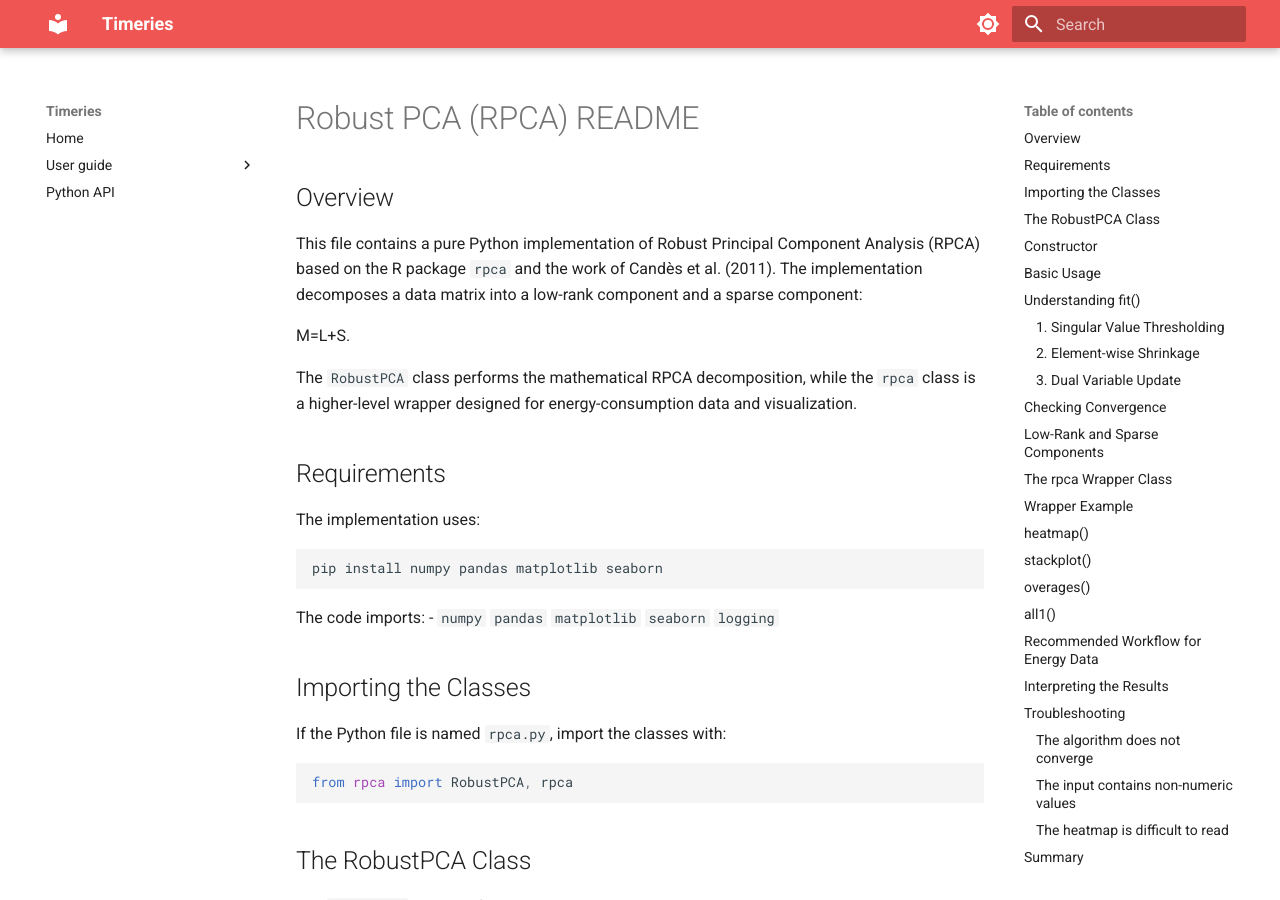
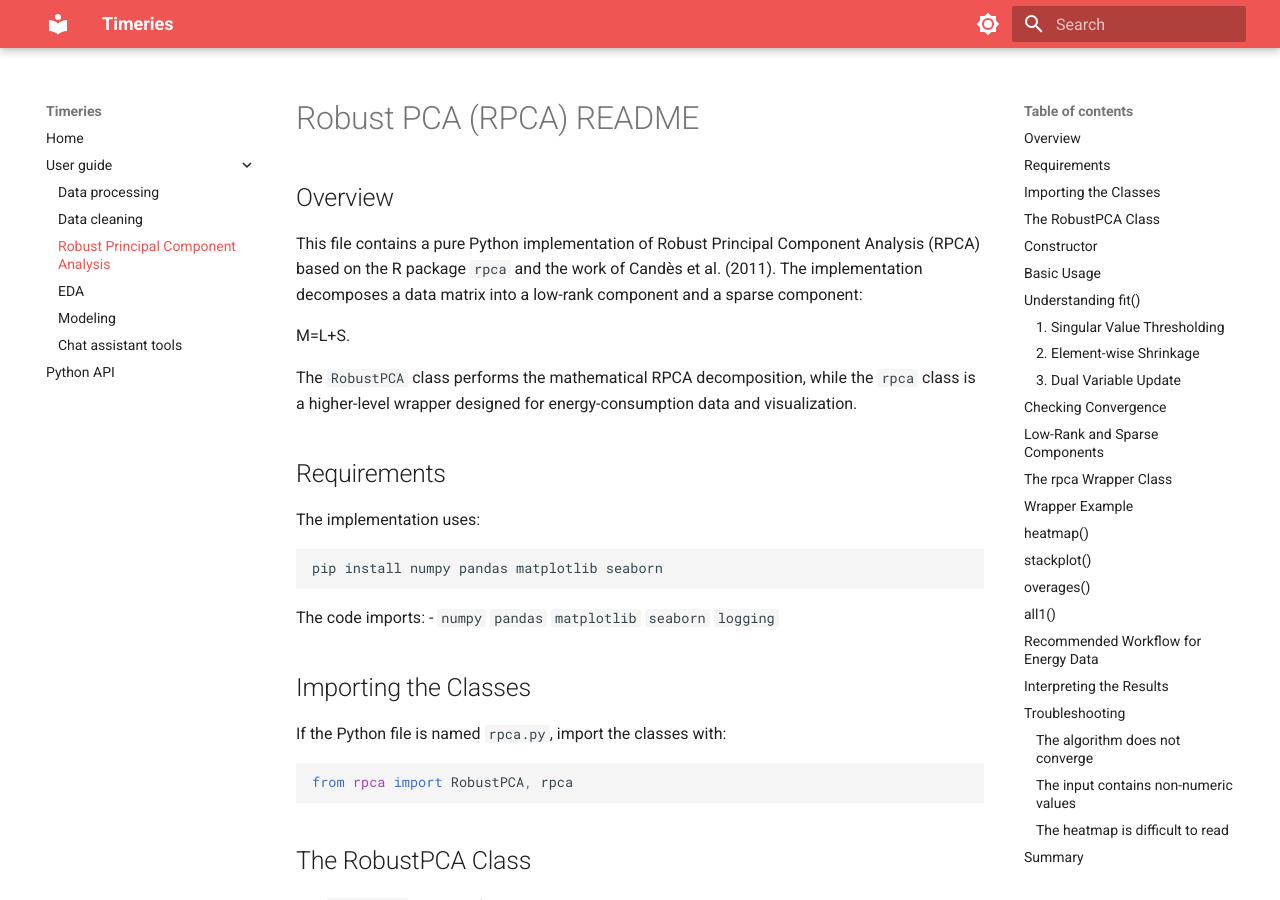
Before and after one commit to bsu-energy-dashboard/Timeries, an MkDocs documentation site: the page built from docs/rpca_readme.md, in a window 1280 px wide and 900 px high. Built offline with MkDocs 1.6.1 and Material for MkDocs 9.7.7, drawn with Linux system fonts in a browser that asks for light colours.

Commit message:
Add Robust Principal Component Analysis section

```diff
--- a/mkdocs.yml
+++ b/mkdocs.yml
@@ -36,6 +36,7 @@ nav:
   - User guide:
       - Data processing: data-processing.md
       - Data cleaning: data-cleaning.md
+      - Robust Principal Component Analysis: rpca_readme.md
       - EDA: eda.md
       - Modeling: modeling.md
       - Chat assistant tools: mcp-tools.md
```
